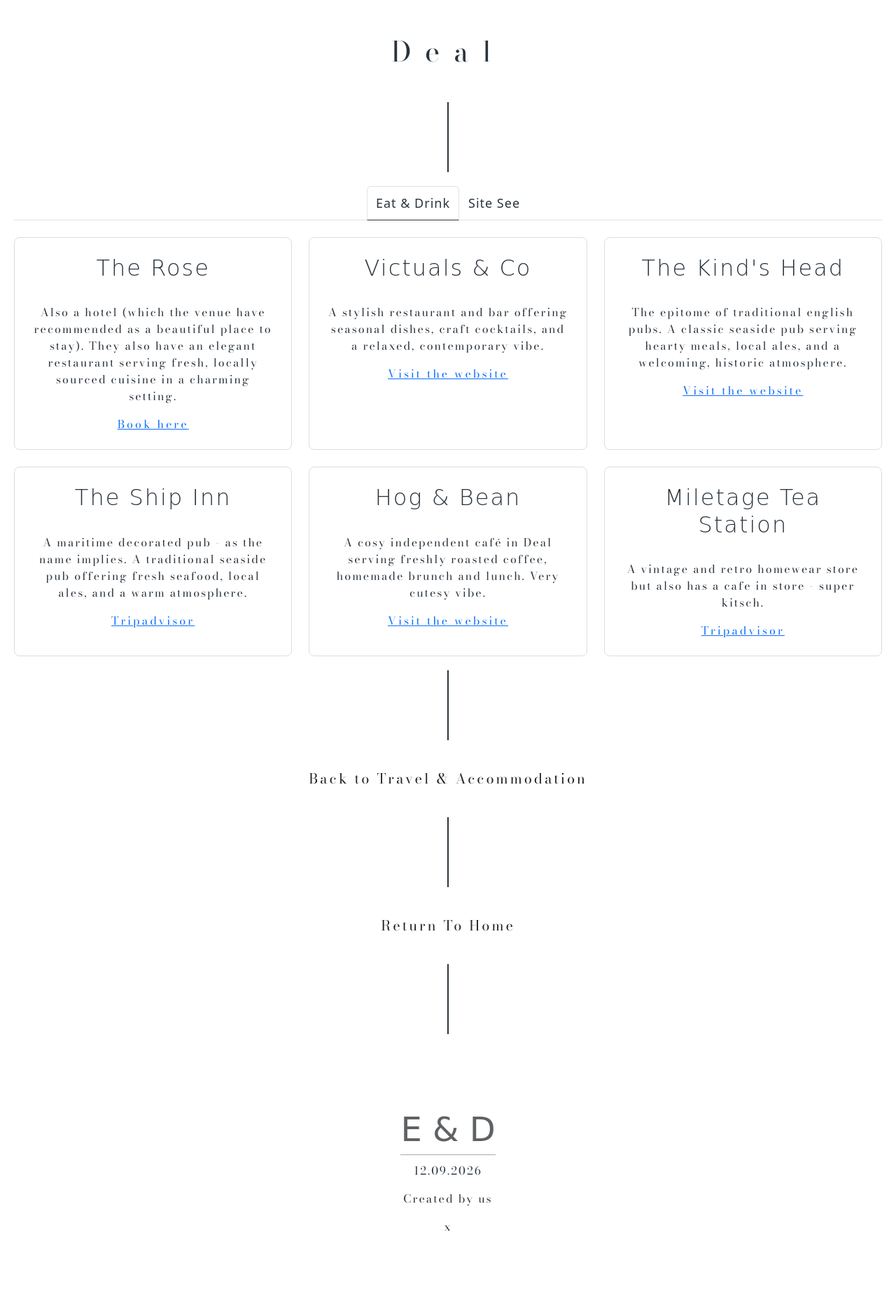
After one commit to Esteph27/wedding-website, a Flask app: page /deal in a window 1280 px wide. The commit adds this page. Shown: the whole page at 70% size. Run offline with Flask 3, Linux system fonts and the light colour scheme; parts of the project's set-up code (start-up, migrations or seed data) failed here and were passed over; some web fonts are replaced.

Commit message:
Add 'things to do in Deal' page

```diff
--- a/app.py
+++ b/app.py
@@ -53,5 +53,9 @@ def travel():
 def airbnb():
     return render_template("airbnb.html", show_footer=True)
 
+@app.route("/deal")
+def deal():
+    return render_template("deal.html", show_footer=True)
+
 if __name__ == "__main__":
     app.run(debug=True)
--- /dev/null
+++ b/templates/deal.html
@@ -0,0 +1,179 @@
+{% extends "base.html" %}
+
+{% block title %}Explore Deal{% endblock %}
+
+<!-- Bootstrap -->
+{% block header %}
+<link href="https://cdn.jsdelivr.net/npm/bootstrap@5.3.8/dist/css/bootstrap.min.css" rel="stylesheet" integrity="sha384-sRIl4kxILFvY47J16cr9ZwB07vP4J8+LH7qKQnuqkuIAvNWLzeN8tE5YBujZqJLB" crossorigin="anonymous">
+<script src="https://cdn.jsdelivr.net/npm/bootstrap@5.3.8/dist/js/bootstrap.bundle.min.js" integrity="sha384-FKyoEForCGlyvwx9Hj09JcYn3nv7wiPVlz7YYwJrWVcXK/BmnVDxM+D2scQbITxI" crossorigin="anonymous"></script>
+{% endblock %}
+
+{% block content %}
+    <!-- title -->
+     <div class="container">
+        <h1 class="title">Deal</h1>
+    </div>
+
+    <div class="container">
+        <div class="vertical-line"></div>
+    </div>
+
+    <div id="thingsToDo">
+        <!-- Nav tabs -->
+        <ul class="nav nav-tabs airbnb-tabs" id="airbnbTab" role="tablist">
+            <li class="nav-item" role="presentation">
+                <button class="nav-link active" id="two-tab" data-bs-toggle="tab"
+                data-bs-target="#two" type="button" role="tab">
+                Eat & Drink
+                </button>
+            </li>
+            <li class="nav-item" role="presentation">
+                <button class="nav-link" id="four-tab" data-bs-toggle="tab"
+                data-bs-target="#four" type="button" role="tab">
+                Site See
+                </button>
+            </li>
+        </ul>
+
+        <!-- Tab content -->
+        <div class="tab-content mt-4" id="airbnbTabContent">
+
+            <!-- Eat & Drink-->
+            <div class="tab-pane fade show active" id="two" role="tabpanel">
+                <div class="airbnb-grid">
+
+                    <!-- restuants -->
+                    <div class="airbnb-card">
+                        <h3>The Rose</h3>
+                        <p>
+                            Also a hotel (which the venue have recommended as a beautiful place to stay).
+                            They also have an elegant restaurant serving fresh, locally sourced cuisine in a charming setting.
+                        </p>
+                        <a class="web-link" href"https://therosedeal.com/restaurant/" target="_blank">
+                            Book here
+                        </a>
+                    </div>
+
+                    <!-- restaurant/bar -->
+                    <div class="airbnb-card">
+                        <h3>Victuals & Co</h3>
+                        <p>A stylish restaurant and bar offering seasonal dishes, craft cocktails, and a relaxed, contemporary vibe.</p>
+                        <a class="web-link" href"https://www.victualsandco.com/" target="_blank">
+                            Visit the website
+                        </a>
+                    </div>
+
+                    <!-- pubs -->
+                    <div class="airbnb-card">
+                        <h3>The Kind's Head</h3>
+                        <p>The epitome of traditional english pubs. A classic seaside pub serving hearty meals, local ales, and a welcoming, historic atmosphere.</p>
+                        <a class="web-link" href"https://www.kingsheaddeal.co.uk/" target="_blank">
+                            Visit the website
+                        </a>
+                    </div>
+                     <div class="airbnb-card">
+                        <h3>The Ship Inn</h3>
+                       <p>A maritime decorated pub - as the name implies. A traditional seaside pub offering fresh seafood, local ales, and a warm atmosphere.</p>
+                        <a class="web-link" href"https://www.tripadvisor.co.uk/Attraction_Review-g503900-d3570081-Reviews-The_Ship_Inn-Deal_Kent_England.html" target="_blank">
+                            Tripadvisor
+                        </a>
+                    </div>
+
+                    <!-- cafes -->
+                    <div class="airbnb-card">
+                        <h3>Hog & Bean</h3>
+                        <p>
+                            A cosy independent café in Deal serving freshly roasted coffee, homemade brunch and lunch. Very cutesy vibe.
+                        </p>
+                        <a class="web-link" href"https://thehogandbean.co.uk/" target="_blank">
+                            Visit the website
+                        </a>
+                    </div>
+                    <div class="airbnb-card">
+                        <h3>Miletage Tea Station</h3>
+                        <p>
+                            A vintage and retro homewear store but also has a cafe in store - super kitsch.
+                        </p>
+                        <a class="web-link" href"https://www.tripadvisor.co.uk/Restaurant_Review-g503900-d4688848-Reviews-Mileage_Tea_Station-Deal_Kent_England.html" target="_blank">
+                            Tripadvisor
+                        </a>
+                    </div>
+
+                </div>
+            </div>
+
+            <!-- Site see -->
+            <div class="tab-pane fade" id="four" role="tabpanel">
+                <div class="airbnb-grid">
+
+                    <!-- Deal castle -->
+                    <div class="airbnb-card">
+                        <h3>Deal Castle</h3>
+                        <p>A historic coastal fortress built by Henry VIII, perfect for exploring and enjoying stunning sea views</p>
+                        <a class="web-link" href"https://www.english-heritage.org.uk/visit/places/deal-castle/" target="_blank">
+                            Visit the website
+                        </a>
+                    </div>
+
+                    <!-- Deal old town -->
+                    <div class="airbnb-card">
+                        <h3>Deal old Town</h3>
+                        <p>A charming historic town full of quaint streets, independent shops, and cozy seaside cafés.</p>
+                        <a class="web-link" href"https://www.tripadvisor.co.uk/Attraction_Review-g503900-d4362984-Reviews-Deal_s_Old_Town-Deal_Kent_England.html" target="_blank">
+                            Tripadvisor
+                        </a>
+                    </div>
+
+                    <!-- Sandwich -->
+                    <div class="airbnb-card">
+                        <h3>Sandwich</h3>
+                        <p>If you have time it's worth visiting Sandwhich, one of the best preserved medieval towns in England. It's only a short drive from Deal.</p>
+                        <a class="web-link" href"https://www.whitecliffscountry.org.uk/explore/explore-locations/sandwich" target="_blank">
+                            Visit Sandwhich
+                        </a>
+                    </div>
+
+                    <!-- Deal Pier -->
+                    <div class="airbnb-card">
+                        <h3>Deal Pier</h3>
+                        <p>Deal Pier is a significant local landmark that offers excellent views of Deal sea front and features glass-walled cafe/restaurant at the end.</p>
+                        <a class="web-link" href"https://www.dover.gov.uk/Leisure-Culture-Tourism/Leisure-Facilities/Deal-Pier/Deal-Pier.aspx" target="_blank">
+                            Visit the Pier
+                        </a>
+                    </div>
+
+                    <!-- Deal Museum -->
+                    <div class="airbnb-card">
+                        <h3>Deal Museum</h3>
+                        <p>>A fascinating local museum showcasing Deal's rich maritime history and community heritage.</p>
+                        <a class="web-link" href"https://dealmuseum.uk/" target="_blank">
+                            Visit the website
+                        </a>
+                    </div>
+
+                </div>
+            </div>
+        </div> <!-- End of tab content -->
+    </div>
+
+    <!-- back to travel -->
+    <div class="container">
+        <div class="vertical-line"></div>
+    </div>
+    <div class="container">
+        <a href="{{ url_for('travel') }}" id="returnHome" class="page-link">Back to Travel & Accommodation</a>
+    </div>
+
+    <!-- return to home link -->
+    <div class="container">
+        <div class="vertical-line"></div>
+    </div>
+    <div class="container">
+        <a href="{{ url_for('home') }}" id="returnHome" class="page-link">Return To Home</a>
+    </div>
+
+    <div class="container">
+        <div class="vertical-line"></div>
+    </div>
+
+{% endblock %}
```
Also changed, not shown: templates/travel.html (+6 -9 lines).
